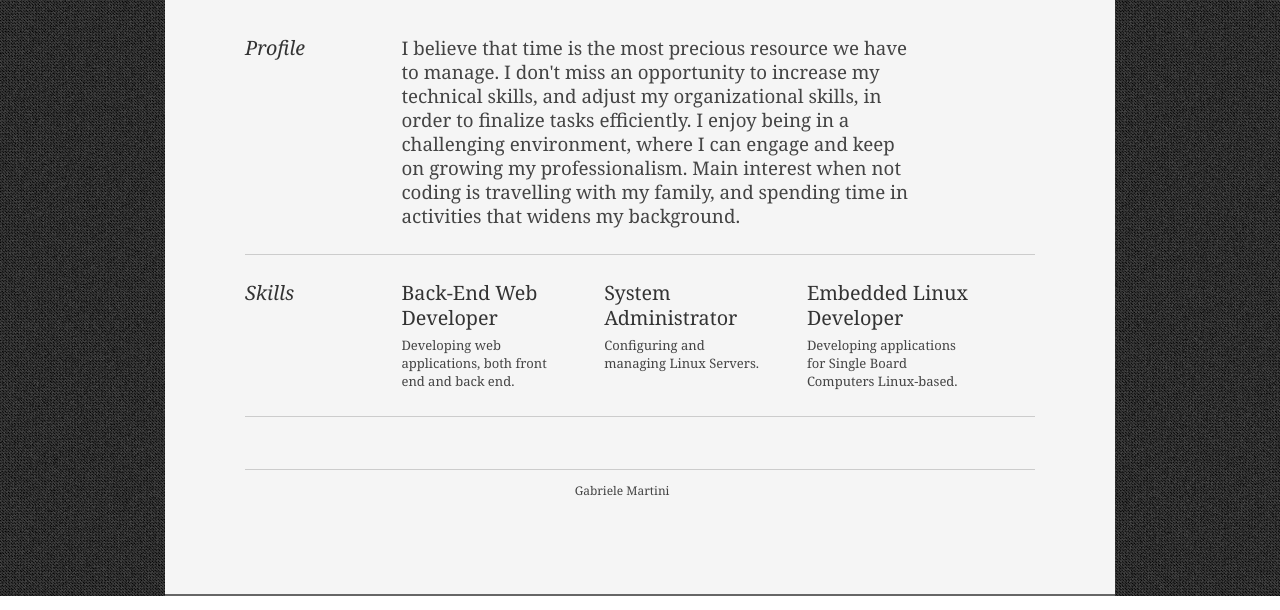
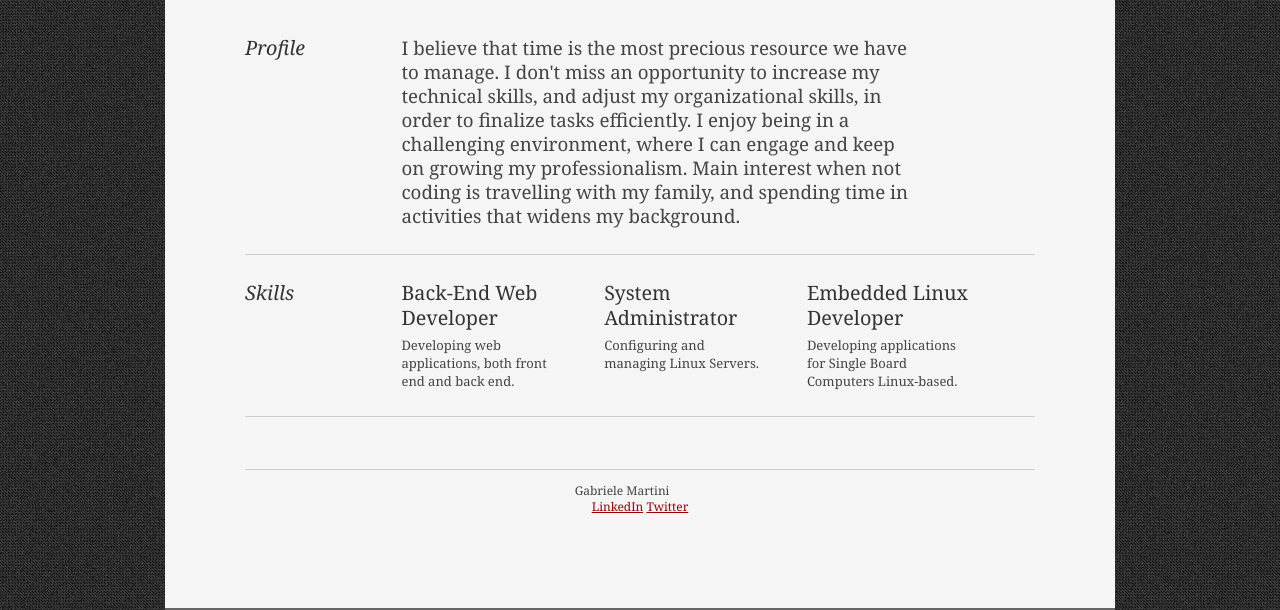
Before and after one commit to GabrieleMartini/gabrielemartini.github.io, a plain HTML site: page index.html in a window 1280 px wide. Shown: the part 210-820 px from the top of the page. Drawn offline with Linux system fonts and the light colour scheme.

Commit message:
Update index.html

```diff
--- a/index.html
+++ b/index.html
@@ -76,6 +76,8 @@
 
 		<div id="ft">
 			<p>Gabriele Martini</p>
+			<a href="www.linkedin.com/in/gabriele-martini-422b075a">LinkedIn</a>
+			<a href="https://twitter.com/gabmartini">Twitter</a>
 		</div><!--// footer -->
 
 	</div><!-- // inner -->
```
